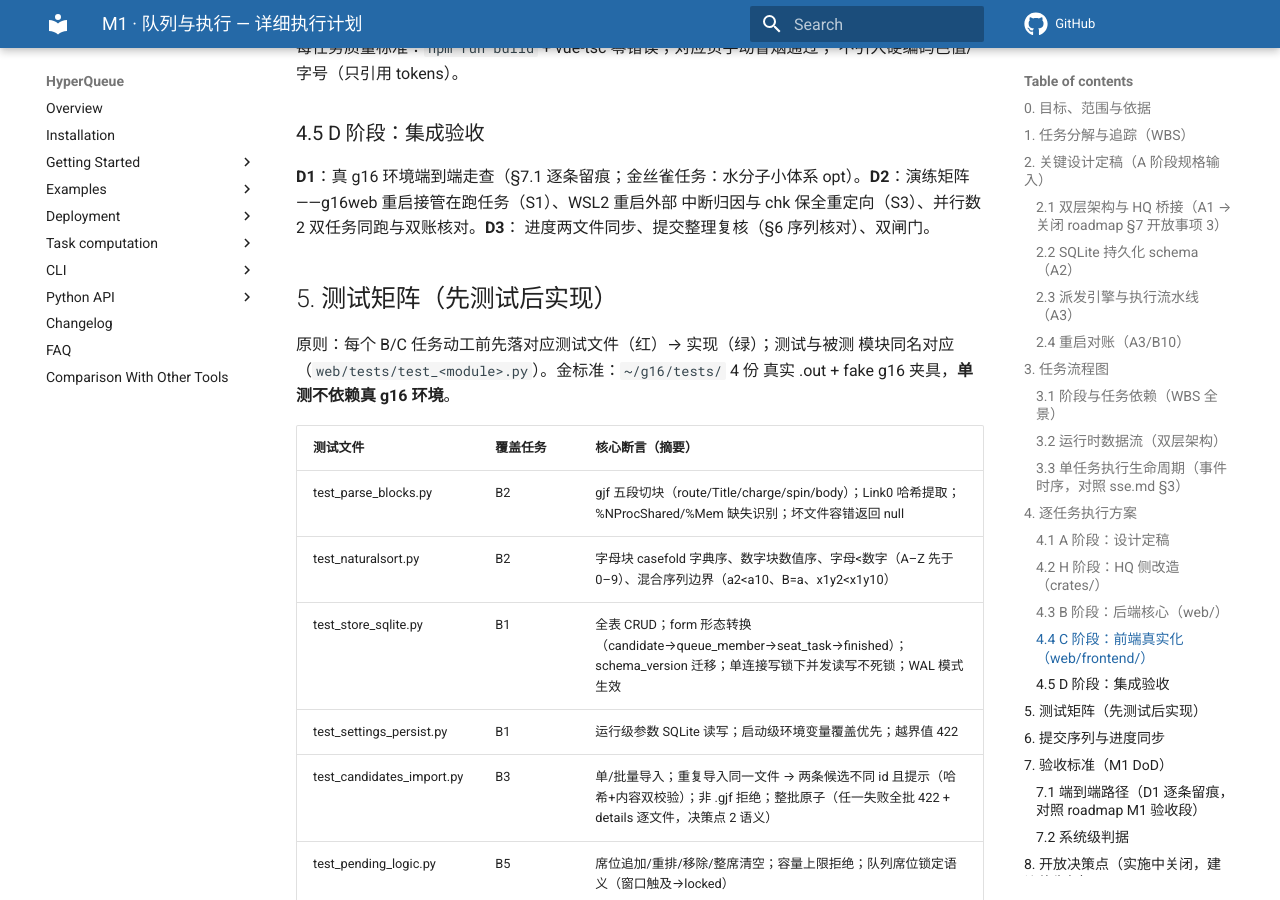
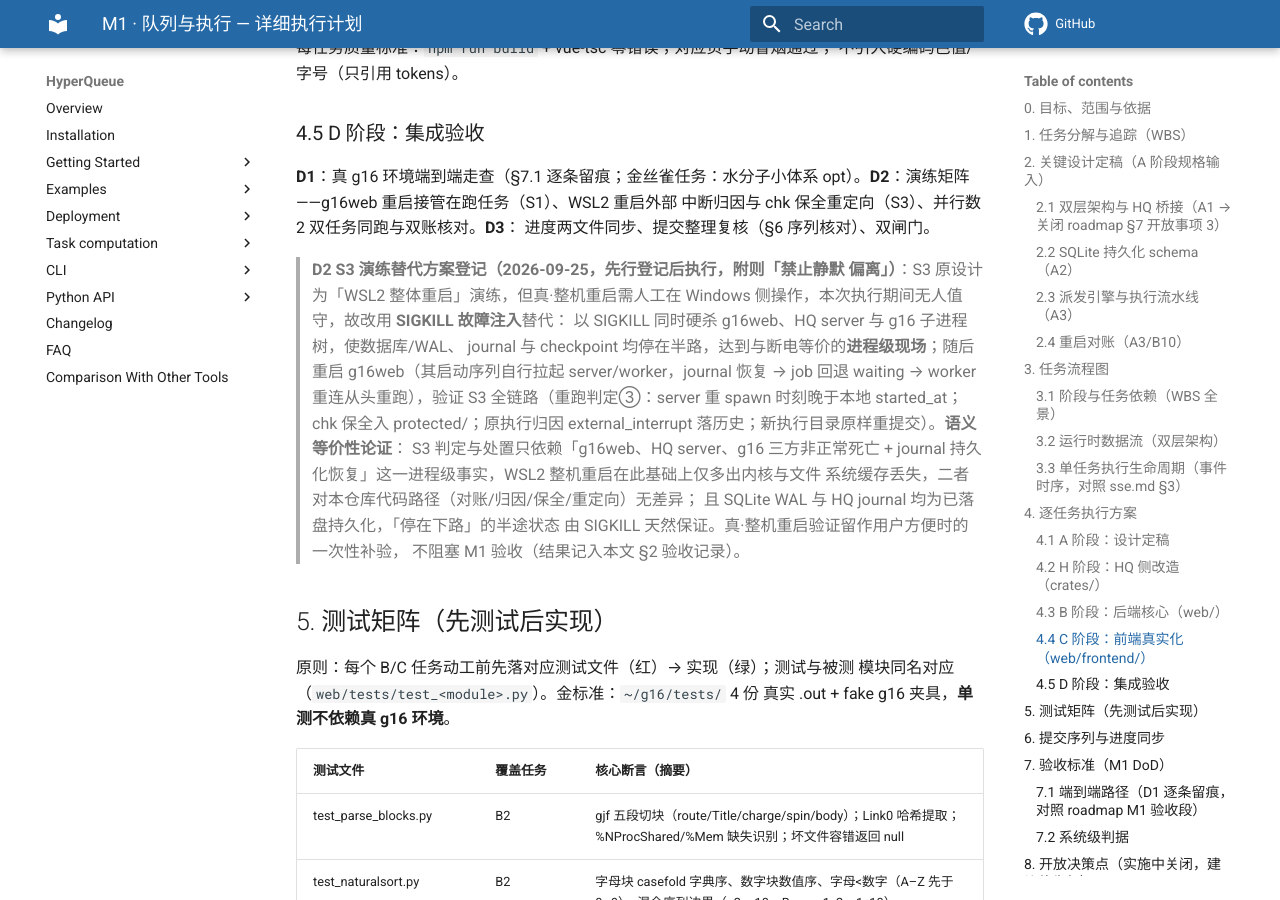
Before and after one commit to baizhancaiji/gauforge, an MkDocs documentation site: the page built from docs/plans/m1-plan.md, in a window 1280 px wide and 900 px high, scrolled down 18968 px. Built offline with MkDocs 1.6.1 and Material for MkDocs 9.7.7, drawn with Linux system fonts in a browser that asks for light colours; comment, search, counter and statistics services are not loaded; the version menu is left out.

Commit message:
docs(plans): D2 演练 S3 替代方案先行登记（SIGKILL 故障注入）
- 无人值守期间真·整机重启不可执行，登记替代方案、语义等价性论证与补验安排（附则「禁止静默偏离」）

```diff
--- a/docs/plans/m1-plan.md
+++ b/docs/plans/m1-plan.md
@@ -671,6 +671,22 @@ opt）。**D2**：演练矩阵——g16web 重启接管在跑任务（S1）、WS
 中断归因与 chk 保全重定向（S3）、并行数 2 双任务同跑与双账核对。**D3**：
 进度两文件同步、提交整理复核（§6 序列核对）、双闸门。
 
+> **D2 S3 演练替代方案登记（2026-09-25，先行登记后执行，附则「禁止静默
+> 偏离」）**：S3 原设计为「WSL2 整体重启」演练，但真·整机重启需人工在
+> Windows 侧操作，本次执行期间无人值守，故改用 **SIGKILL 故障注入**替代：
+> 以 SIGKILL 同时硬杀 g16web、HQ server 与 g16 子进程树，使数据库/WAL、
+> journal 与 checkpoint 均停在半路，达到与断电等价的**进程级现场**；随后
+> 重启 g16web（其启动序列自行拉起 server/worker，journal 恢复 → job 回退
+> waiting → worker 重连从头重跑），验证 S3 全链路（重跑判定③：server 重
+> spawn 时刻晚于本地 started_at；chk 保全入 protected/；原执行归因
+> external_interrupt 落历史；新执行目录原样重提交）。**语义等价性论证**：
+> S3 判定与处置只依赖「g16web、HQ server、g16 三方非正常死亡 + journal
+> 持久化恢复」这一进程级事实，WSL2 整机重启在此基础上仅多出内核与文件
+> 系统缓存丢失，二者对本仓库代码路径（对账/归因/保全/重定向）无差异；
+> 且 SQLite WAL 与 HQ journal 均为已落盘持久化，「停在下路」的半途状态
+> 由 SIGKILL 天然保证。真·整机重启验证留作用户方便时的一次性补验，
+> 不阻塞 M1 验收（结果记入本文 §2 验收记录）。
+
 ## 5. 测试矩阵（先测试后实现）
 
 原则：每个 B/C 任务动工前先落对应测试文件（红）→ 实现（绿）；测试与被测
```
